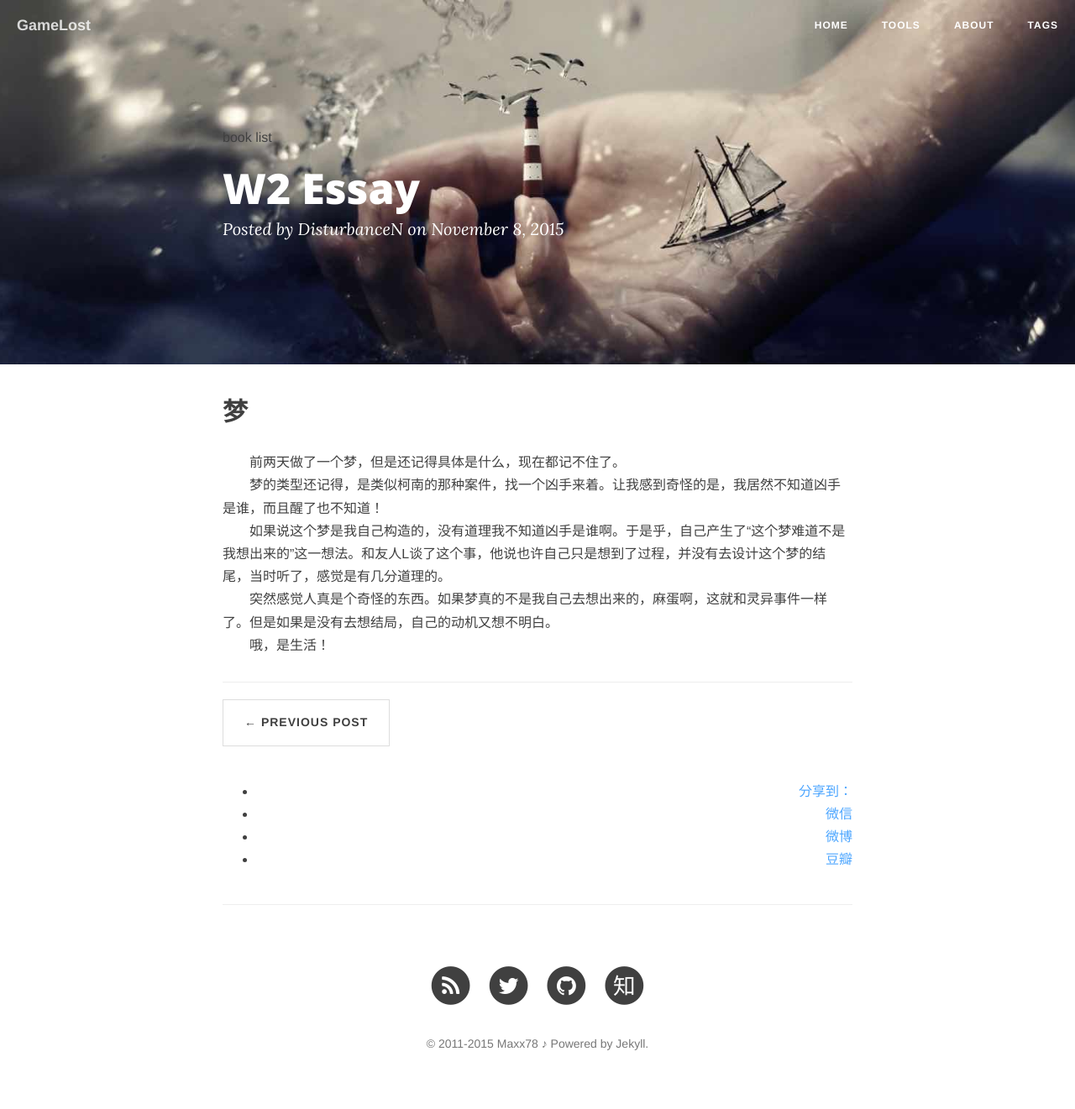
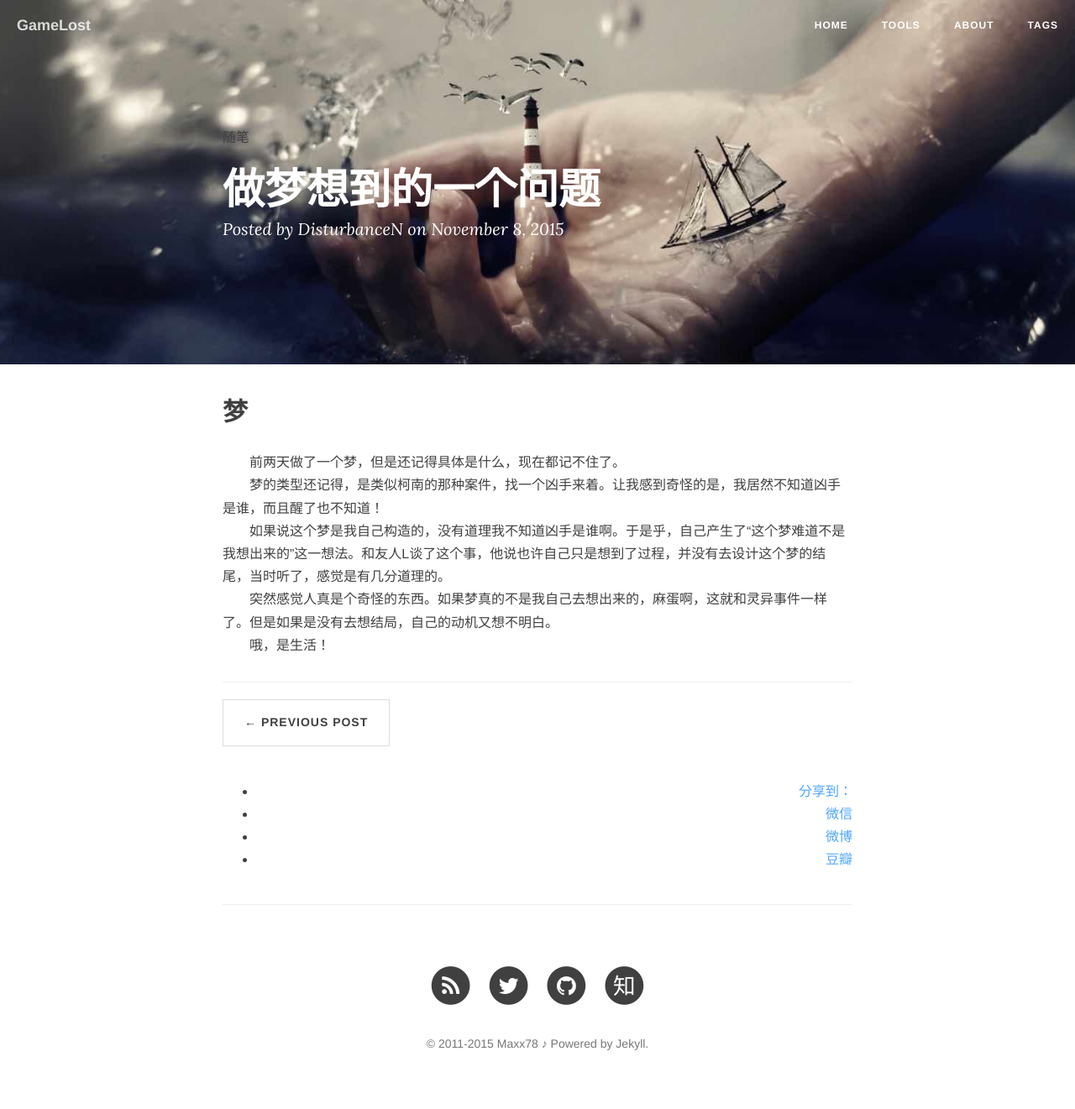
Before and after one commit to maxx78/maxx78.github.io, a Jekyll site: the page built from _posts/2015-11-8-w2-essay.md, in a window 1280 px wide. Shown: the whole page at 84% size. Built offline with Jekyll 4.4.1, drawn with Linux system fonts in a browser that asks for light colours; nearby versions of some CDN libraries; comment, search, counter and statistics services are not loaded.

Commit message:
title单词打错

```diff
--- a/_posts/2015-11-8-w2-essay.md
+++ b/_posts/2015-11-8-w2-essay.md
@@ -1,8 +1,8 @@
 ---
 layout: post
-titile: 做梦想到的一个问题
+title: 做梦想到的一个问题
 categories: [blog ]
-tags: [book, list, ]
+tags: [随笔 ]
 description: 人真是是一种奇怪的生物
 ---
 
```
